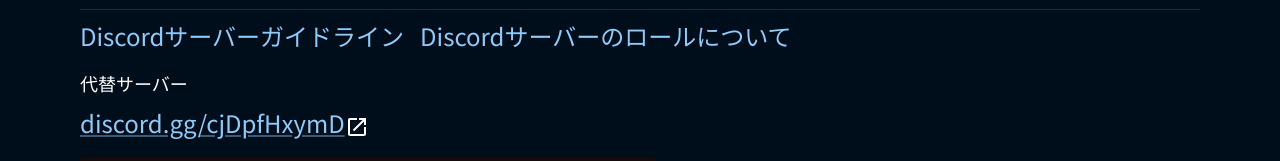
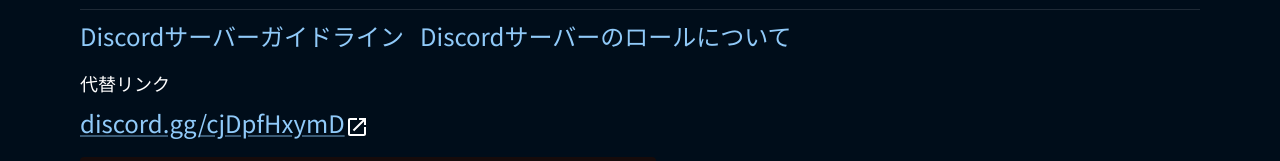
Before and after one commit to illusionDev-2/illusion-website, a Next.js app: page / in a window 1280 px wide. Shown: the part 488-649 px from the top of the page. Built offline with nearby package versions, Linux system fonts and the light colour scheme.

Commit message:
fix: 文章の修正

```diff
--- a/src/app/page.tsx
+++ b/src/app/page.tsx
@@ -104,7 +104,7 @@ export default fc('Page', () => {
                   </MuiLink>
                 </Stack>
                 <Stack spacing={1}>
-                  <Typography fontSize='large'>代替サーバー</Typography>
+                  <Typography fontSize='large'>代替リンク</Typography>
                   <MuiLink
                     fontSize='1.5rem'
                     href={'https://discord.gg/cjDpfHxymD'}
```
